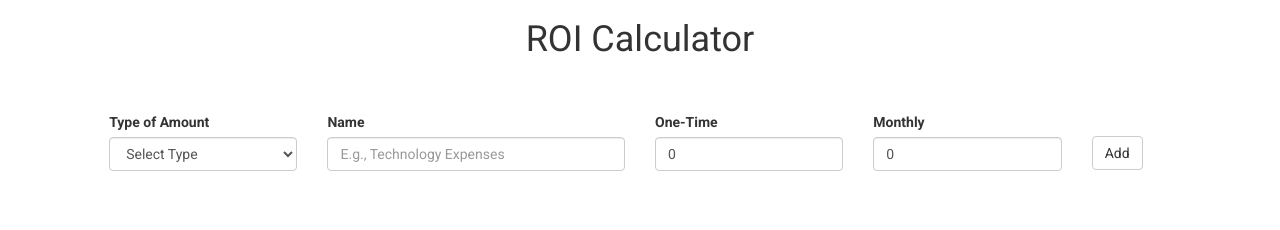
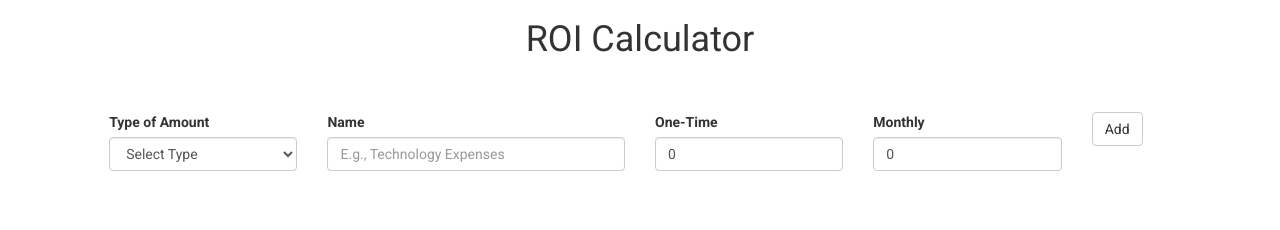
Before and after one commit to jischr/roi-calculator, a React (Create React App) app: page / in a window 1280 px wide. Shown: the top 230 px of the page. Built offline with nearby package versions, Linux system fonts and the light colour scheme.

Commit message:
remove button styling

```diff
--- a/src/App.css
+++ b/src/App.css
@@ -4,10 +4,6 @@
 
 .input-field, .add-form-button {
   padding-bottom: 1em;
-}
-
-.add-form-button {
-  margin-top: 1.75em;
 }
 
 .roi-tables {
```
